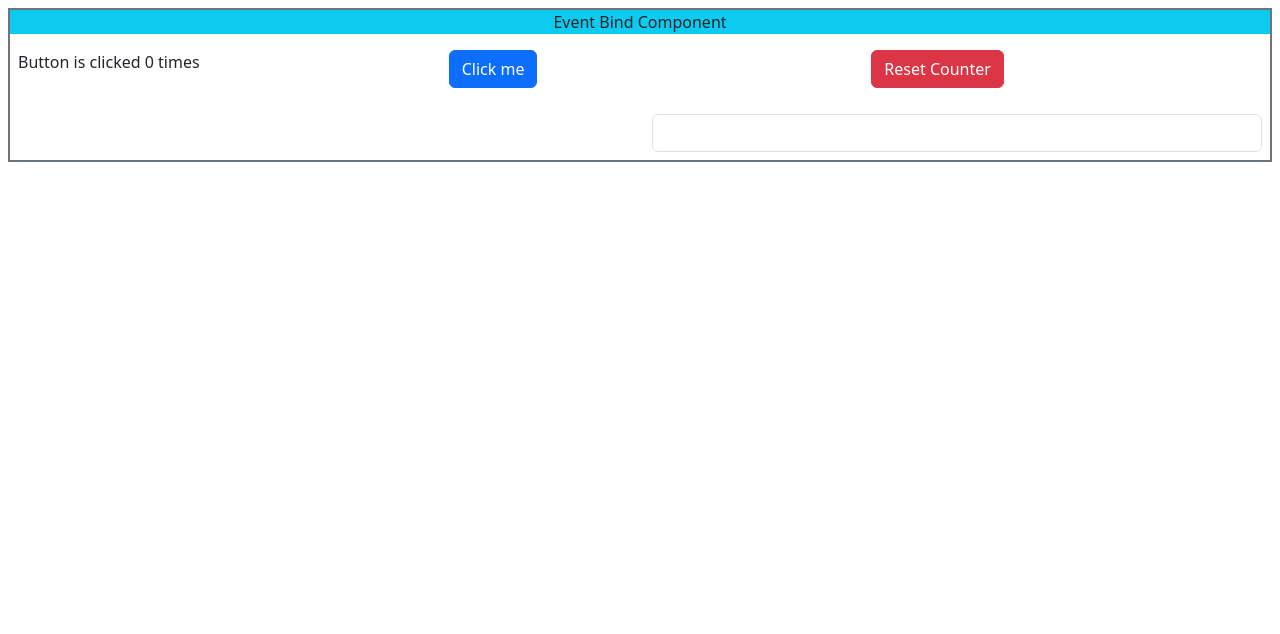
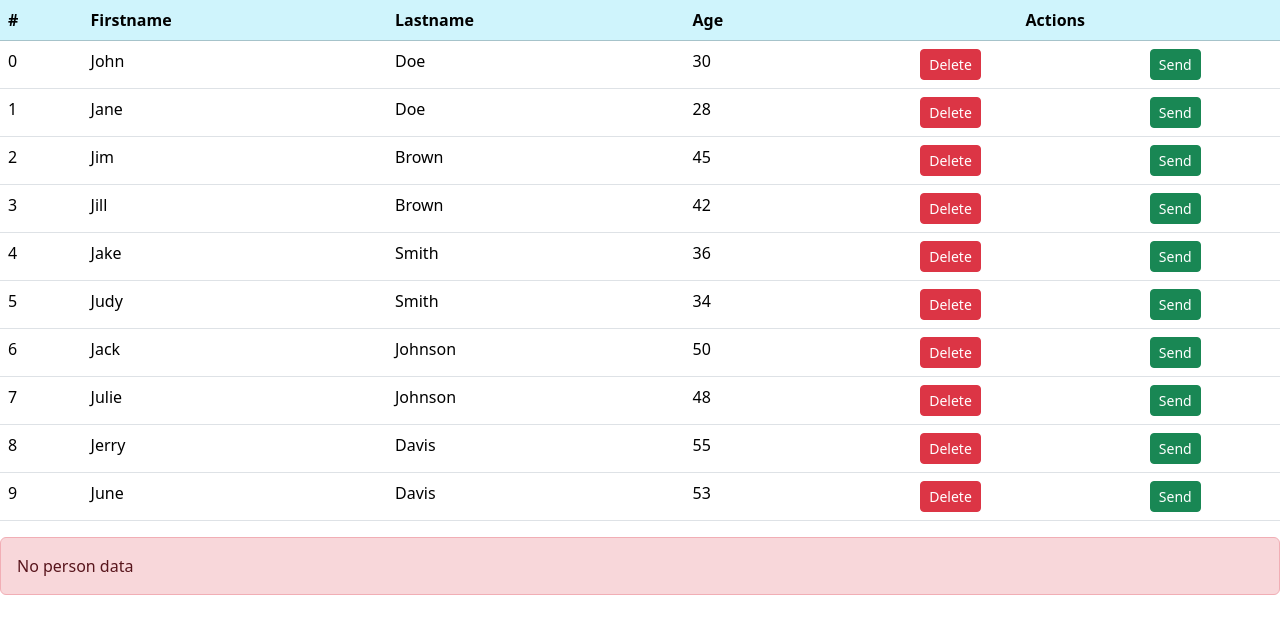
Before and after one commit to NickTzo/angular-introduction, an Angular app: page / in a window 1280 px wide. Shown: the top 634 px of the page. Built offline with nearby package versions, Linux system fonts and the light colour scheme.

Commit message:
Person card, custom events and handlers

```diff
--- a/src/app/app.component.html
+++ b/src/app/app.component.html
@@ -5,5 +5,7 @@
 <app-person-alt [person]="person2"></app-person-alt>
 <p>Details of all users</p>
 <app-person-alt *ngFor="let user of users" [person]="user"></app-person-alt> -->
-
-<app-event-bind></app-event-bind>
+<!-- <app-event-bind></app-event-bind> -->
+<app-output-demo [userData]="users" (deleteUser)="onDeleteUser($event)"
+  (sendUser)="onSendUser($event)"></app-output-demo>
+<app-person-card [person]="sentUser"></app-person-card>
--- a/src/app/app.component.ts
+++ b/src/app/app.component.ts
@@ -6,11 +6,13 @@ import { Person } from './interfaces/person';
 import { PersonComponent } from './person/person.component';
 import { PersonAltComponent } from './person-alt/person-alt.component';
 import { EventBindComponent } from './event-bind/event-bind.component';
+import { OutputDemoComponent } from './output-demo/output-demo.component';
+import { PersonCardComponent } from './person-card/person-card.component';
 
 @Component({
   selector: 'app-root',
   standalone: true,
-  imports: [CommonModule, PersonComponent, PersonAltComponent, EventBindComponent],
+  imports: [CommonModule, PersonComponent, PersonAltComponent, EventBindComponent, OutputDemoComponent, PersonCardComponent],
   templateUrl: './app.component.html',
   styleUrls: ['./app.component.css']
 })
@@ -33,6 +35,7 @@ export class AppComponent {
   };
   users: Person[] = [
     {
+      photoURL: 'https://i.pravatar.cc/?img=1',
       givenName: 'John',
       surName: 'Doe',
       age: 30,
@@ -40,6 +43,7 @@ export class AppComponent {
       address: '123 Main St',
     },
     {
+      photoURL: 'https://i.pravatar.cc/?img=2',
       givenName: 'Jane',
       surName: 'Doe',
       age: 28,
@@ -47,6 +51,7 @@ export class AppComponent {
       address: '123 Main St',
     },
     {
+      photoURL: 'https://i.pravatar.cc/?img=3',
       givenName: 'Jim',
       surName: 'Brown',
       age: 45,
@@ -54,6 +59,7 @@ export class AppComponent {
       address: '456 Park Ave',
     },
     {
+      photoURL: 'https://i.pravatar.cc/?img=4',
       givenName: 'Jill',
       surName: 'Brown',
       age: 42,
@@ -61,6 +67,7 @@ export class AppComponent {
       address: '456 Park Ave',
     },
     {
+      photoURL: 'https://i.pravatar.cc/?img=5',
       givenName: 'Jake',
       surName: 'Smith',
       age: 36,
@@ -68,6 +75,7 @@ export class AppComponent {
       address: '789 Broadway',
     },
     {
+      photoURL: 'https://i.pravatar.cc/?img=6',
       givenName: 'Judy',
       surName: 'Smith',
       age: 34,
@@ -75,6 +83,7 @@ export class AppComponent {
       address: '789 Broadway',
     },
     {
+      photoURL: 'https://i.pravatar.cc/?img=7',
       givenName: 'Jack',
       surName: 'Johnson',
       age: 50,
@@ -82,6 +91,7 @@ export class AppComponent {
       address: '321 Oak St',
     },
     {
+      photoURL: 'https://i.pravatar.cc/?img=8',
       givenName: 'Julie',
       surName: 'Johnson',
       age: 48,
@@ -89,6 +99,7 @@ export class AppComponent {
       address: '321 Oak St',
     },
     {
+      photoURL: 'https://i.pravatar.cc/?img=9',
       givenName: 'Jerry',
       surName: 'Davis',
       age: 55,
@@ -96,11 +107,21 @@ export class AppComponent {
       address: '654 Pine St',
     },
     {
+      photoURL: 'https://i.pravatar.cc/?img=10',
       givenName: 'June',
       surName: 'Davis',
       age: 53,
       email: 'june.davis@example.com',
       address: '654 Pine St',
     },
-  ]
+  ];
+
+  sentUser: Person | undefined;
+
+  onDeleteUser(i: number) {
+    this.users.splice(i, 1)
+  }
+  onSendUser(user: Person) {
+    this.sentUser = user;
+  }
 }
--- a/src/app/interfaces/person.ts
+++ b/src/app/interfaces/person.ts
@@ -5,4 +5,5 @@ export interface Person {
   email: string;
   // address?: string;   // το ? το κανει optional
   address: string;
+  photoURL?: string;
 }
--- a/src/app/output-demo/output-demo.component.html
+++ b/src/app/output-demo/output-demo.component.html
@@ -1,12 +1,11 @@
 <table class="table">
   <thead class="table-info">
     <tr>
-      <td>#</td>
-      <td>Firstname</td>
-      <td>Lastname</td>
-      <td>Age</td>
-      <td></td>
-      <td></td>
+      <th>#</th>
+      <th>Firstname</th>
+      <th>Lastname</th>
+      <th>Age</th>
+      <th colspan="2" class="text-center">Actions</th>
     </tr>
   </thead>
   <tbody>
@@ -15,11 +14,11 @@
       <td>{{user.givenName}}</td>
       <td>{{user.surName}}</td>
       <td>{{user.age}}</td>
-      <td>
+      <td class="text-center">
         <button (click)="onDeleteUser(i)" class="btn btn-danger btn-sm">Delete</button>
       </td>
-      <td>
-        <button (click)="onSendUser(user)" class="btn btn-success btn-sm">Send User</button>
+      <td class="text-center">
+        <button (click)="onSendUser(user)" class="btn btn-success btn-sm">Send</button>
       </td>
     </tr>
   </tbody>
--- /dev/null
+++ b/src/app/person-card/person-card.component.html
@@ -0,0 +1,28 @@
+<div *ngIf="person; else nodata" class="card" style="width: 18rem;">
+  <img [src]="person.photoURL" class="card-img-top" alt="Person Image" />
+  <div class="card-body">
+    <h5 class="card-title">{{person.givenName}}{{person.surName}}</h5>
+    <div class="card-text">
+      <table class="table">
+        <tr>
+          <td class="header">Age</td>
+          <td>{{person.age}}</td>
+        </tr>
+        <tr>
+          <td class="header">Email</td>
+          <td>{{person.email}}</td>
+        </tr>
+        <tr>
+          <td class="header">Address</td>
+          <td>{{person.address}}</td>
+        </tr>
+      </table>
+    </div>
+  </div>
+</div>
+
+<ng-template #nodata>
+  <div class="alert alert-danger">
+    No person data
+  </div>
+</ng-template>
```
Also changed, not shown: src/app/person-card/person-card.component.ts (added, +14 -0 lines), src/app/person-card/person-card.component.css (added), 1 other file (tests, documents, lock files or other folders).
